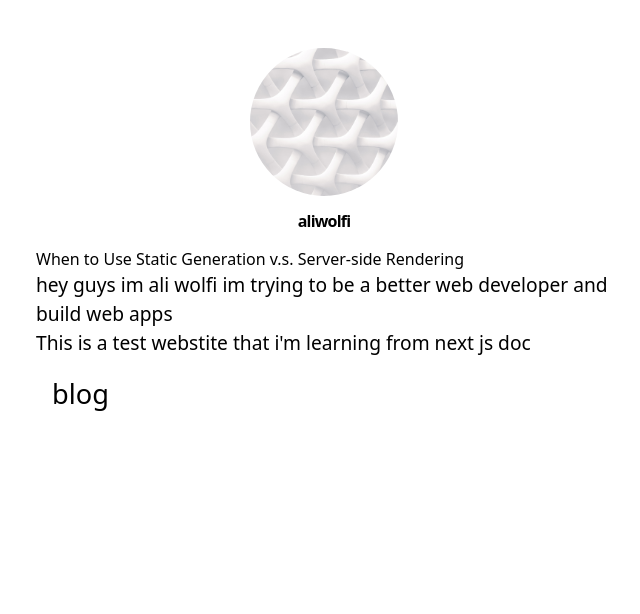
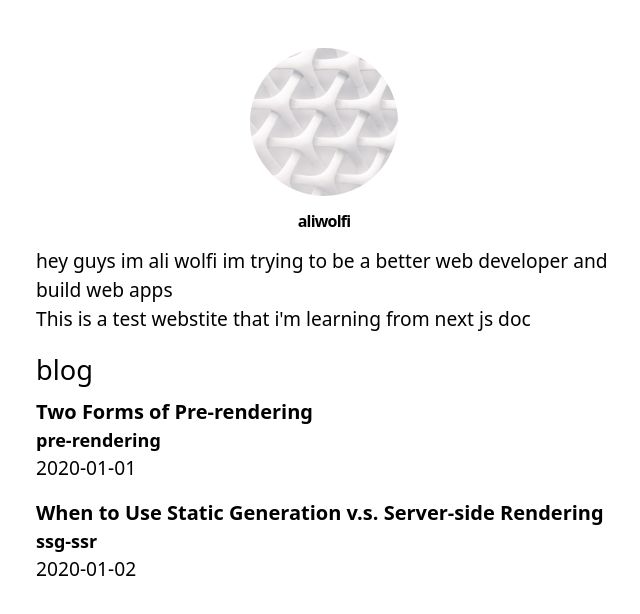
Before and after one commit to aligorgin/JS-yard, a Next.js app: page / in a window 1280 px wide. Shown: the top 614 px of the page, without its empty margins (316-956 px from the left). Built offline with nearby package versions, Linux system fonts and the light colour scheme.

Commit message:
blog posts fixed

```diff
--- a/src/pages/index.tsx
+++ b/src/pages/index.tsx
@@ -12,31 +12,27 @@ export async function getStaticProps() {
 }
 
 export default function Home({ allPostsData }: any) {
-	console.log(allPostsData);
+	console.log(allPostsData[0].date);
 
 	return (
 		<Layout home>
 			<Head>
 				<title>{siteTitle}</title>
 			</Head>
-			<div>{allPostsData[1].title}</div>
 			<section className="text-[1.2rem] leading-[1.5]">
 				<p>hey guys im ali wolfi im trying to be a better web developer and build web apps</p>
 				<p>This is a test webstite that {"i'm"} learning from next js doc</p>
 			</section>
-			<section className="text-[1.2rem] leading-[1.5] p-4">
-				<h2 className="text-[1.7rem] leading-[1.5]">blog</h2>
+			<section className="text-[1.2rem] leading-[1.5] py-4">
+				<h2 className="text-[1.7rem] leading-[1.5] mb-2">blog</h2>
 				<ul>
-					{/* {allPostsData.map(({ id, date, title }: { id: string; date: string; title: string }) => { */}
-					{allPostsData.map((data) => {
-						<li key={data.id}>
-							{data.title}
-							<br />
-							{data.id}
-							<br />
-							{data.date}
-						</li>;
-					})}
+					{allPostsData.map(({ date, id, title }: { date: string; id: string; title: string }) => (
+						<li className='mb-4' key={id}>
+							<div className='font-bold text-xl'>{title}</div>
+							<div className='text-lg font-semibold'>{id}</div>
+							{date}
+						</li>
+					))}
 				</ul>
 			</section>
 		</Layout>
```
Also changed, not shown: package.json (+7 -7 lines), 1 other file (tests, documents, lock files or other folders).
